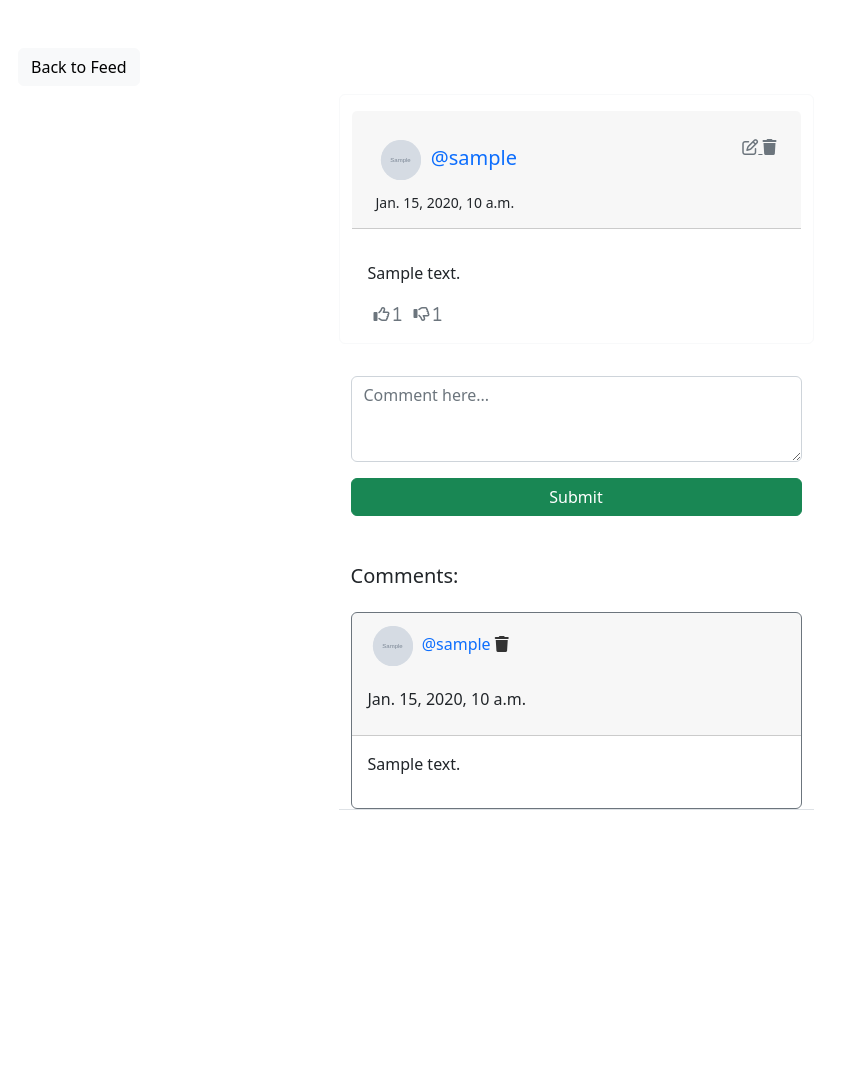
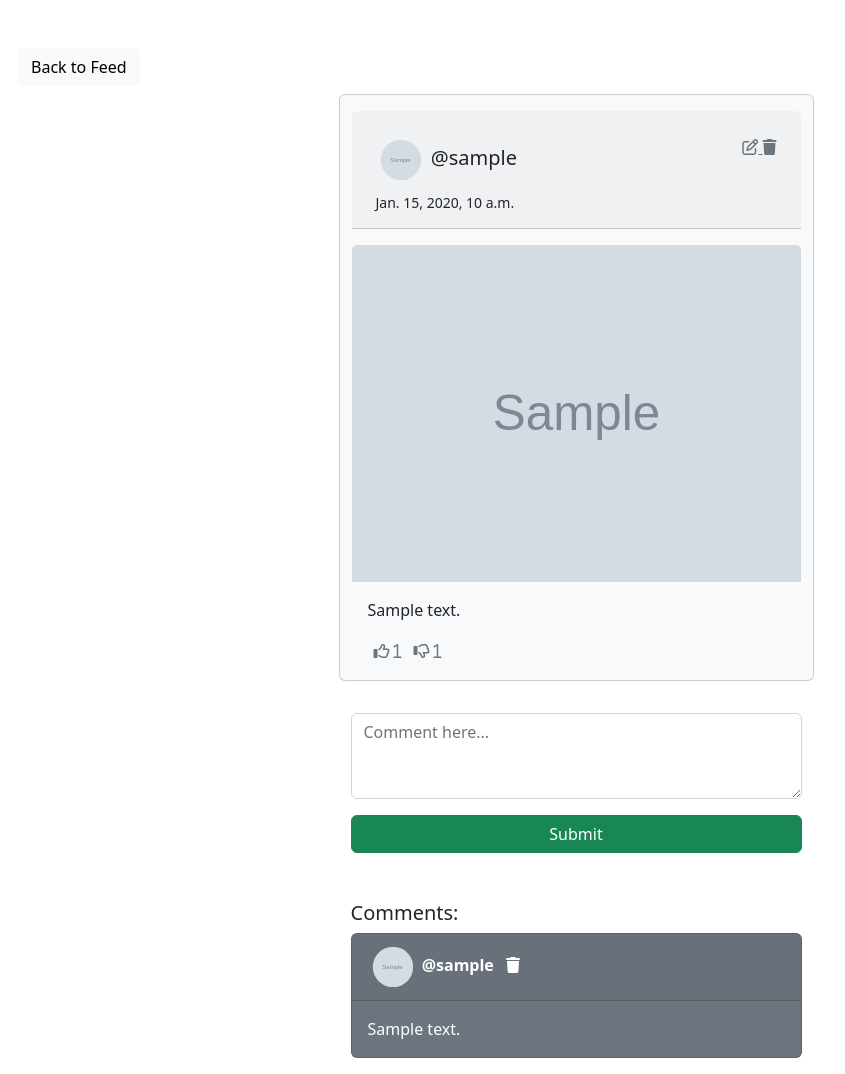
Before and after one commit to alessandracosta8/Sgrunt-Social-Full-Stack-Django-project, a Django app: page /core/post/1/ in a window 1280 px wide. Shown: the part 56-1130 px from the top of the page, without its empty margins (64-909 px from the left). Before the commit the page ends 866 px from the top, so only its background shows below. Run offline with Django 4.2, Linux system fonts and the light colour scheme; a user stored in the database is signed in; tables that the repository leaves empty hold one stand-in row (values such as "Sample post"); grey boxes marked "Sample" are stand-in pictures; some libraries are stand-ins or nearby versions.

Commit message:
Add functionality to add images to the posts

```diff
--- a/core/forms.py
+++ b/core/forms.py
@@ -17,9 +17,12 @@ class PostForm(forms.ModelForm):
             })
     )
 
+    # image upload
+    image = forms.ImageField(required=False)
+
     class Meta:
         model = Post
-        fields = ['body']
+        fields = ['body', 'image']
 
 
 class CommentForm(forms.ModelForm):
--- a/core/models.py
+++ b/core/models.py
@@ -14,12 +14,15 @@ class Post(models.Model):
     - body is text
     - created_on will be setup on time and date when submit button is hit
     - author setup with cascade so if User is deleted, so are their posts
+    - likes and dislikes collected
+    - post images linked
     """
     body = models.TextField()
     created_on = models.DateTimeField(default=timezone.now)
     author = models.ForeignKey(User, on_delete=models.CASCADE)
     likes = models.ManyToManyField(User, blank=True, related_name='likes')
     dislikes = models.ManyToManyField(User, blank=True, related_name='dislikes')
+    image = models.ImageField(upload_to='uploads/post_photos', blank=True, null=True)
 
 
 class Comment(models.Model):
--- a/core/templates/core/followers_list.html
+++ b/core/templates/core/followers_list.html
@@ -24,7 +24,7 @@
     {% for follower in followers %}
     <div class="row justify-content-center">
         <div class="col-md-5 col-sm-12 position-relative my-3">
-            <a href="{% url 'profile' follower.profile.pk %}" class="text-primary no-txt-deco">
+            <a href="{% url 'profile' follower.profile.pk %}" class="no-txt-deco">
                 <img class="rounded-circle profile-img-padding" height="50" width="50" src="{{ follower.profile.picture.url }}" />
                 @{{ follower.username }}
             </a>
--- a/core/templates/core/post_detail.html
+++ b/core/templates/core/post_detail.html
@@ -13,7 +13,7 @@
 
     <!-- Displays the post selected -->
     <div class="row justify-content-center mt-2">
-        <div class="col-md-5 col-sm-12 card border-light mb-3">
+        <div class="col-md-5 col-sm-12 card bg-light mb-3">
 
             <!-- Post Author and timestamp -->
             <div class="mt-3 mb-3 card-header d-flex justify-content-between">
@@ -21,7 +21,7 @@
                 <div class="p-2">
                     <h5 class="card-title">
                         <h5 class="card-title">
-                            <a class="text-primary no-txt-deco" href="{% url 'profile' post.author.profile.pk %}">
+                            <a class="no-txt-deco" href="{% url 'profile' post.author.profile.pk %}">
                                 <img src="{{ post.author.profile.picture.url }}"
                                     class="rounded-circle profile-img-padding" width="50" height="50" />
                                 @{{ post.author }}
@@ -44,6 +44,13 @@
                 </div>
 
             </div>
+
+            <!-- Post Image -->
+            {% if post.image %}
+                <a href="{% url 'post-detail' post.pk %}">
+                    <img class="card-img-top" src="{{ post.image.url }}" alt="Post image" class="post-image">
+                </a>
+            {% endif %}
 
             <div class="card-body">
                 <p>{{ post.body }}</p>
@@ -88,29 +95,23 @@
         </div>
     </div>
     {% for comment in comments %}
-    <div class="row justify-content-center mt-3 mb-5">
-        <div class="col-md-5 col-sm-12 border-bottom">
-            <div class="card border-secondary">
+    <div class="row justify-content-center my3">
+        <div class="col-md-5 col-sm-12">
+            <div class="card text-white bg-secondary mb-3">
                 <div class="card-header">
-                    <p>
-                        <a class="text-primary no-txt-deco" href="{% url 'profile' comment.author.profile.pk %}">
-                            <img src="{{ comment.author.profile.picture.url }}"
-                                class="rounded-circle profile-img-padding" width="50"
-                                height="50" />
-                                @{{ comment.author }}
-                        </a>
-                        {% if request.user == comment.author %}
-                        <a href="{% url 'comment-delete' post.pk comment.pk %}" class="color-333">
-                            <i class="fas fa-trash"></i>
-                        </a>
-                        {% endif %}
-                    </p>
-                    <p>{{ comment.created_on }}</p>
+                    <a class="no-txt-deco text-white" href="{% url 'profile' comment.author.profile.pk %}">
+                        <img src="{{ comment.author.profile.picture.url }}" class="rounded-circle profile-img-padding"
+                            width="50" height="50" />
+                        <strong>@{{ comment.author }}</strong>
+                    </a>
+                    {% if request.user == comment.author %}
+                    <a href="{% url 'comment-delete' post.pk comment.pk %}" class="color-333">
+                        <i class="fas fa-trash text-white mx-2"></i>
+                    </a>
+                    {% endif %}
                 </div>
                 <div class="card-body">
-                    <p>
                         {{ comment.comment }}
-                    </p>
                 </div>
             </div>
         </div>
--- a/core/templates/core/post_edit.html
+++ b/core/templates/core/post_edit.html
@@ -21,7 +21,7 @@
     <!-- Post text area, with Submit button -->
     <div class="row justify-content-center mt-3 mb-5">
         <div class="col-md-5 col-sm-12 border-bottom">
-            <form method="POST">
+            <form method="POST"  enctype="multipart/form-data">
                 {% csrf_token %}
                 {{ form | crispy }}
                 <div class="d-grid gap-2">
--- a/core/templates/core/search.html
+++ b/core/templates/core/search.html
@@ -12,7 +12,7 @@
     <div class="row justify-content-center mt-3">
         <div class="col-md-5 col-sm-12 border-bottom position-relative">
             <p>
-                <a class="text-primary no-txt-deco" href="{% url 'profile' profile.pk %}">
+                <a class="no-txt-deco" href="{% url 'profile' profile.pk %}">
                     <img src="{{ profile.picture.url }}" class="rounded-circle profile-img-padding" width="50" height="50" />
                     @{{ profile.user }}
                 </a>
--- a/core/views.py
+++ b/core/views.py
@@ -35,8 +35,11 @@ class PostListView(LoginRequiredMixin, View):
 
     def post(self, request, *args, **kwargs):
         """ Handles post request and saves the new post """
-        posts = Post.objects.all().order_by('-created_on')
-        form = PostForm(request.POST)
+        logged_in_user = request.user
+        posts = Post.objects.filter(
+            author__profile__followers__in=[logged_in_user.id]
+        ).order_by('-created_on')
+        form = PostForm(request.POST, request.FILES)
 
         if form.is_valid():
             new_post = form.save(commit=False)
--- a/static/style.css
+++ b/static/style.css
@@ -1,3 +1,7 @@
+a {
+    color: var(--gray);
+}
+
 .remove-default-btn {
     border: none;
     background-color: transparent;
@@ -15,3 +19,7 @@
 .color-333 {
     color: #333;
 }
+
+.post-image {
+
+}
```
Also changed, not shown: core/templates/core/post_list.html (+18 -5 lines), core/templates/core/profile.html (+36 -21 lines), core/migrations/0006_post_image.py (added), media/uploads/post_photos/laura-thonne-U6gyR3CVkmg-unsplash.jpg (added).
